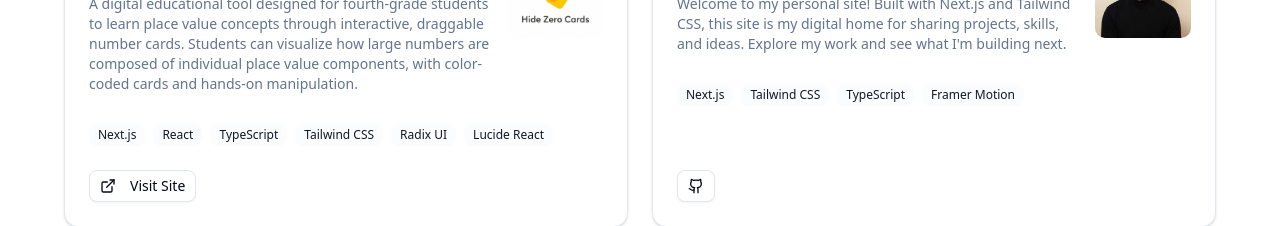
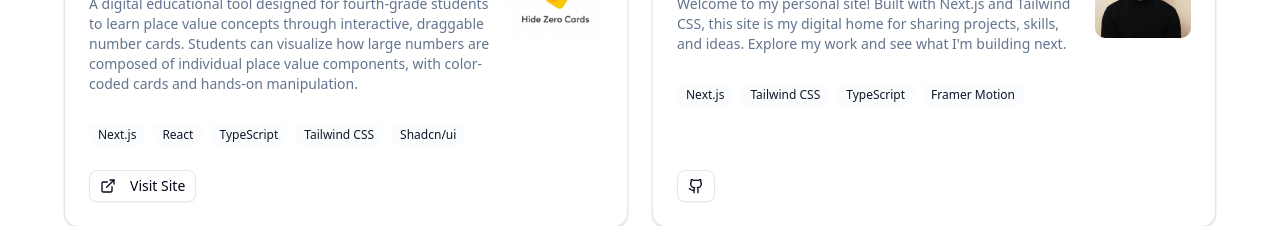
Before and after one commit to wdonray/donray.dev, a Next.js app: page / in a window 1280 px wide. Shown: the part 2040-2266 px from the top of the page. Built offline with nearby package versions, Linux system fonts and the light colour scheme; no server answers.

Commit message:
Update project technologies in Projects component: replace "Radix UI" and "Lucide React" with "Shadcn/ui".

```diff
--- a/src/components/projects.tsx
+++ b/src/components/projects.tsx
@@ -77,8 +77,7 @@ export default function Projects() {
         "React",
         "TypeScript",
         "Tailwind CSS",
-        "Radix UI",
-        "Lucide React",
+        "Shadcn/ui",
       ],
       image: "/hide-zero-cards.png",
       imageAlt: "Screenshot of Hide Zero Cards website",
```
